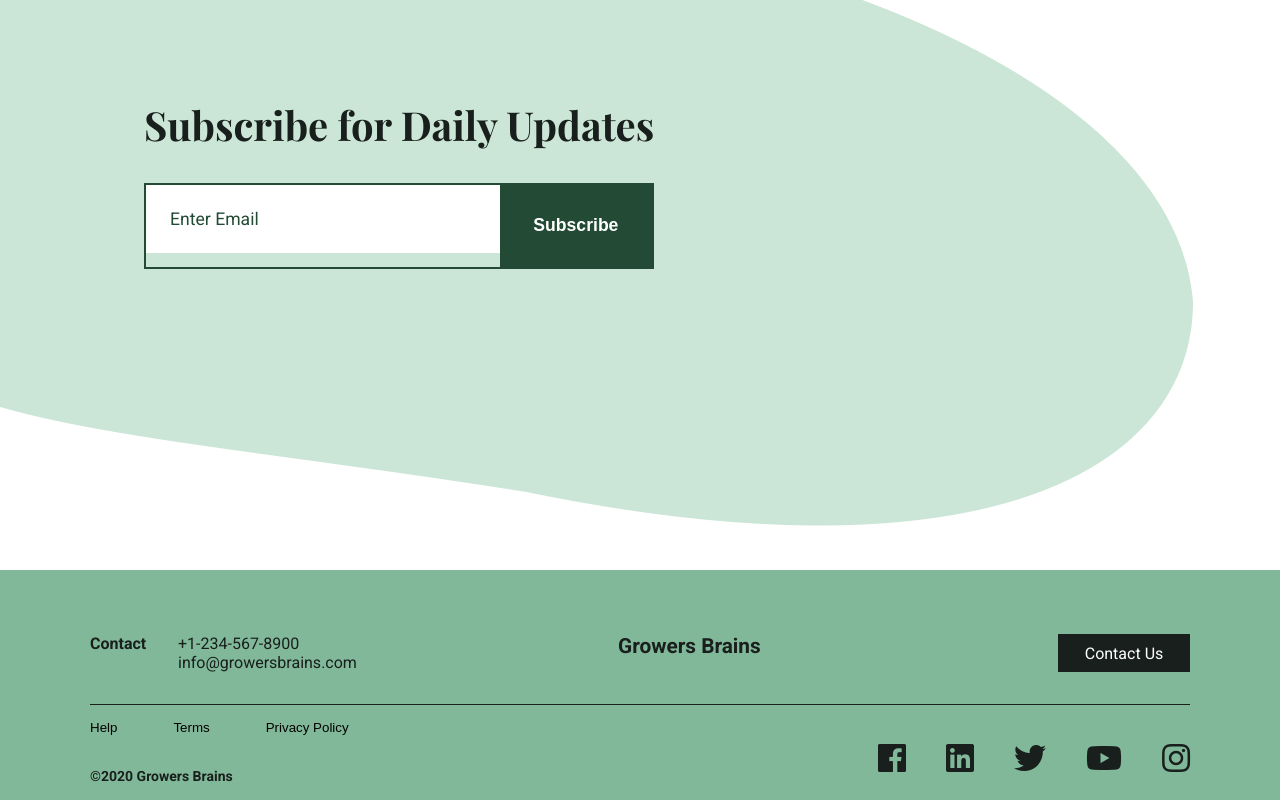
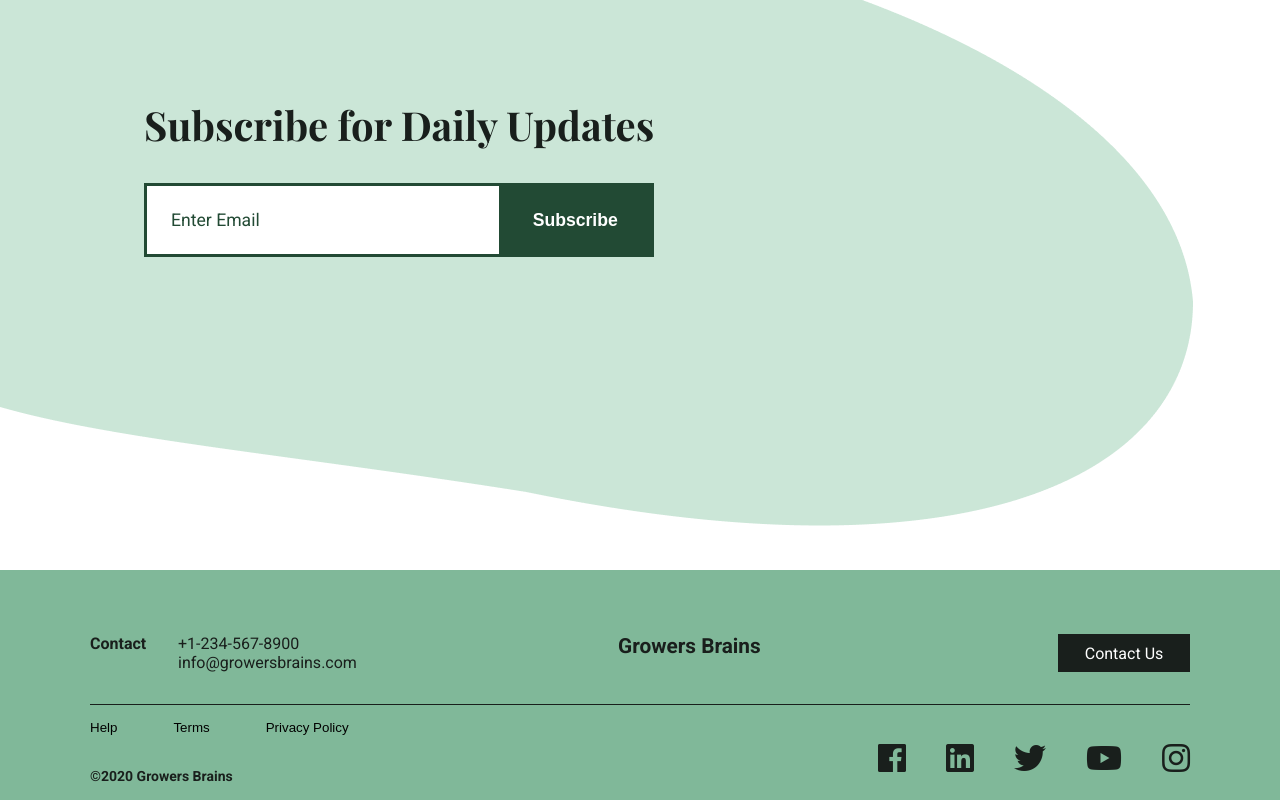
Before and after one commit to nataliepina/growers-brains, a React (Create React App) app: page / in a window 1280 px wide. Shown: the part 2040-2840 px from the top of the page. Built offline with nearby package versions, Linux system fonts and the light colour scheme; a web font is replaced by a local one.

Commit message:
fix for subscribe button and email input field

```diff
--- a/src/screens/Landing/Subscribe/style.scss
+++ b/src/screens/Landing/Subscribe/style.scss
@@ -13,17 +13,19 @@
     left: 9rem;
     display: flex;
     flex-direction: column;
+    margin: 0;
 
     .title {
       font-size: 2.5rem;
       font-family: $font-primary;
+      text-align: center;
     }
 
     .input-container {
       display: flex;
       margin-top: 2rem;
       max-width: 35rem;
-      border: 2.5px solid $primary-green-dark;
+      border: 3px solid $primary-green-dark;
 
       .input-email {
         flex: 3;
@@ -31,6 +33,7 @@
         border: none;
         color: $primary-green-dark;
         font-size: 1.1rem;
+        margin: 0;
       }
 
       .subscribe-btn {
```
